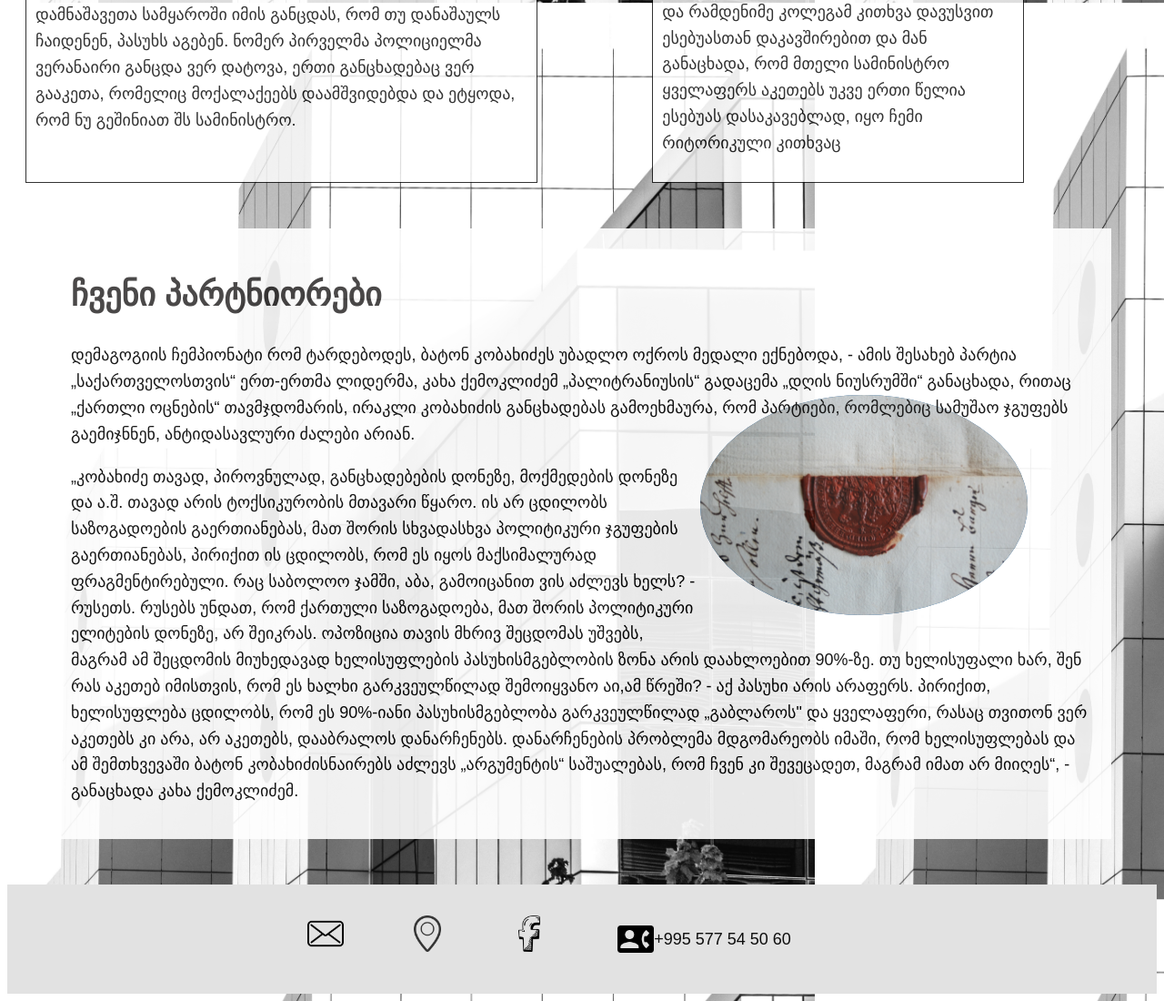
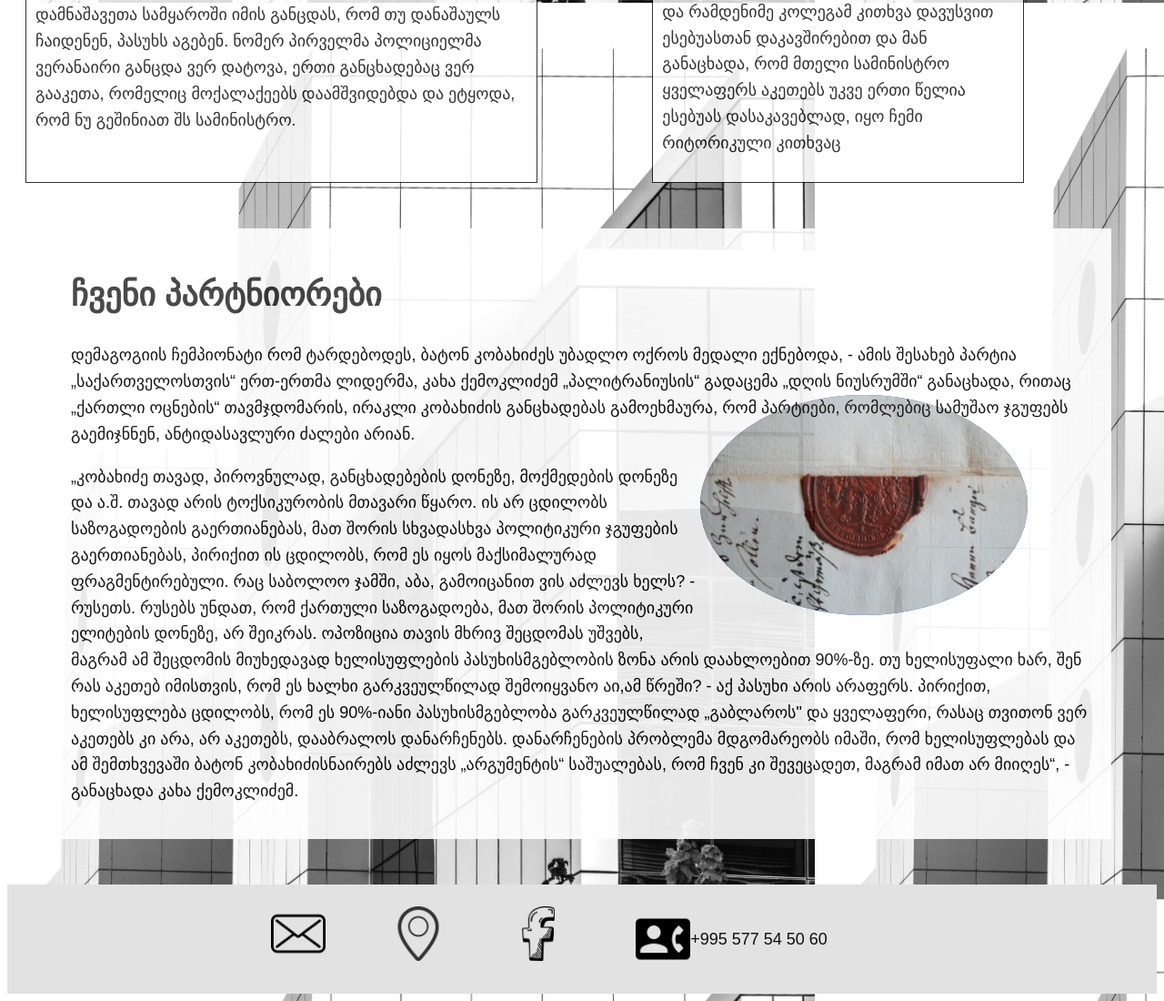
Before and after one commit to translator4geo/versio, a plain HTML site: page index.html in a window 1280 px wide. Shown: the part 982-2082 px from the top of the page at 91% size. Drawn offline with Linux system fonts and the light colour scheme.

Commit message:
Update styles.css

```diff
--- a/css/styles.css
+++ b/css/styles.css
@@ -174,7 +174,7 @@ section p {
 }
 
 .email {
-  height: 40px;
+  height: 60px;
 }
 
 .phone {
@@ -183,11 +183,11 @@ section p {
   justify-content: center;
   align-items: center;
   align-content: ;
-  height: 40px;
+  height: 60px;
   margin: 5px;
   margin-right: 0;
 }
 
 .phone-img {
-  height: 40px;
+  height: 60px;
 }
```
